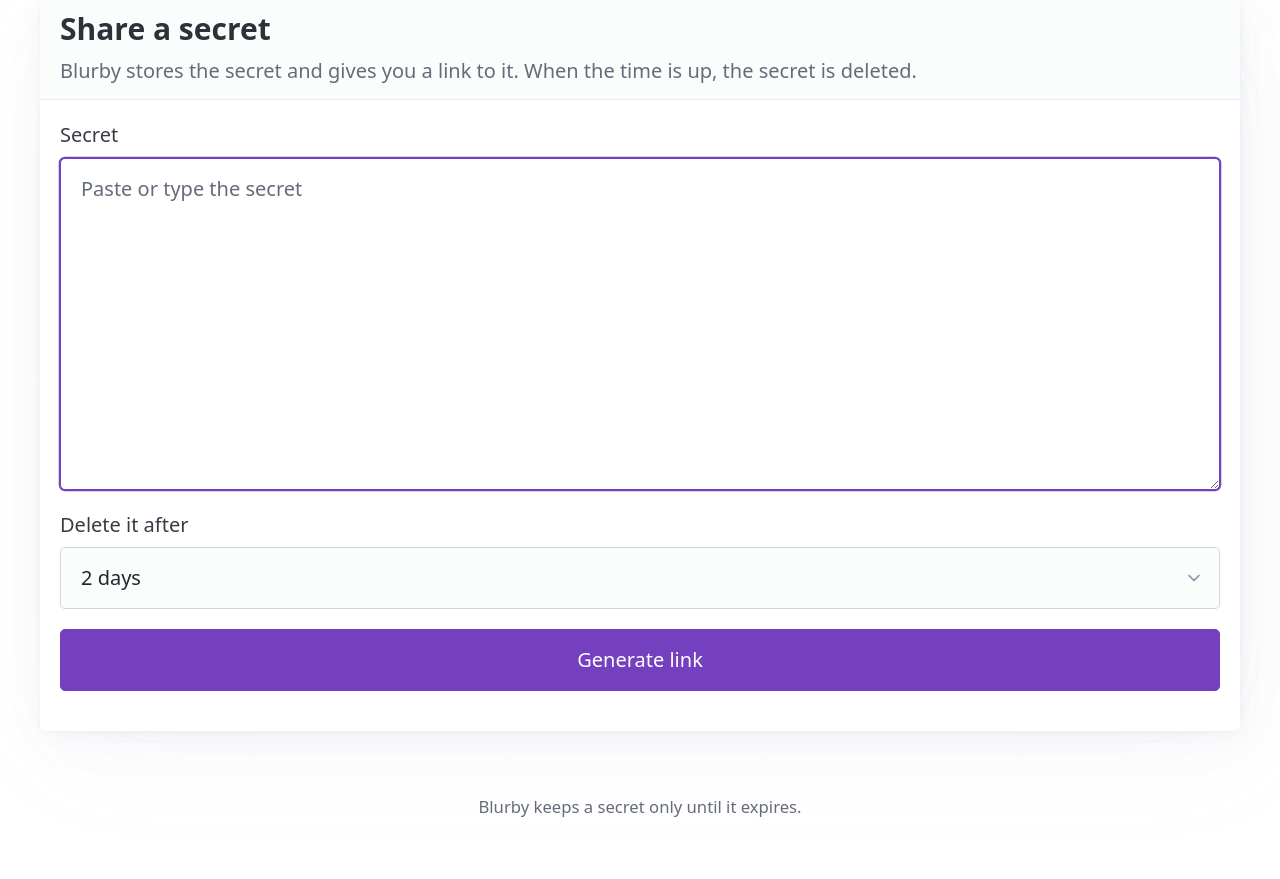
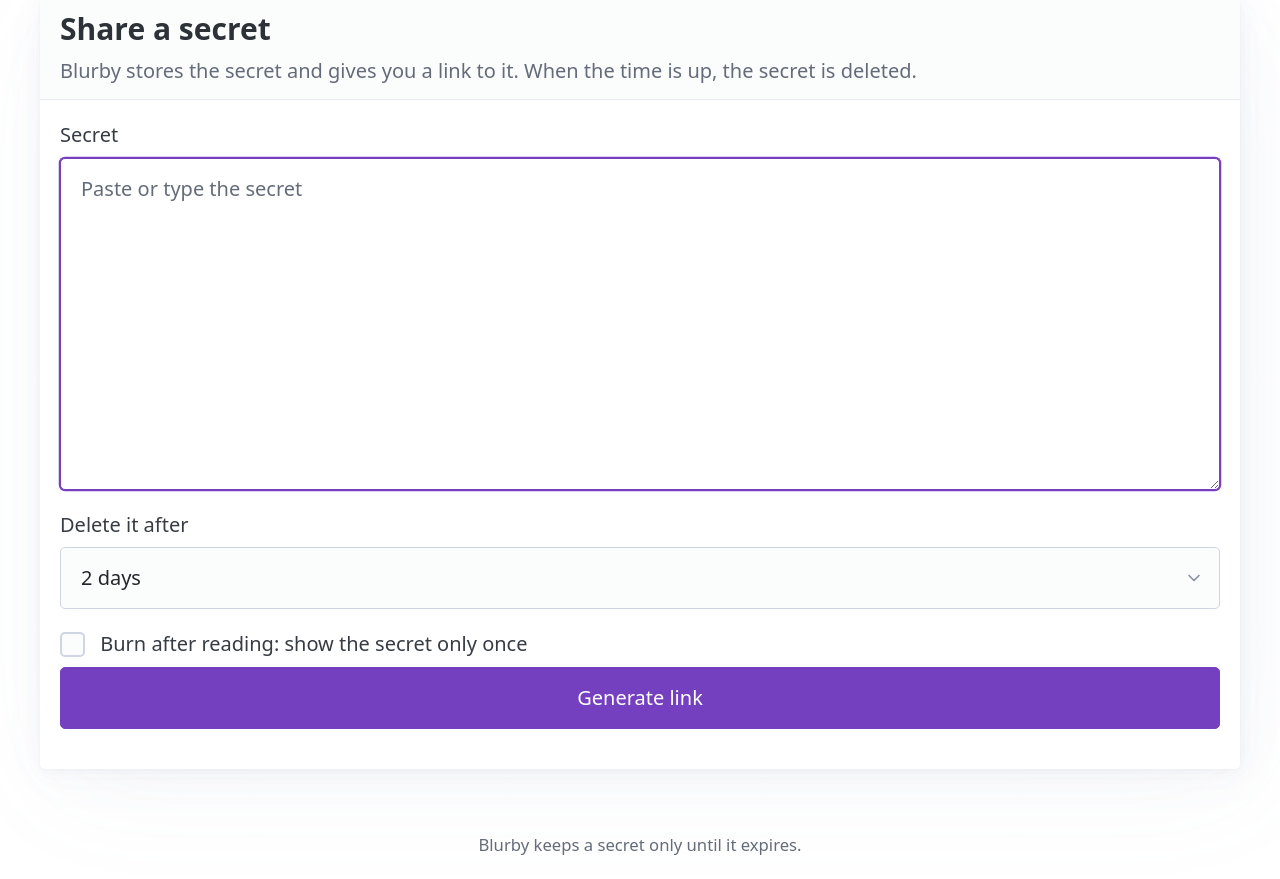
Before and after one commit to joniturunen/blurby, a Flask app: page / in a window 1280 px wide. Shown: the part 131-1010 px from the top of the page. Before the commit the page ends 948 px from the top, so only its background shows below. Run offline with Flask 3, Linux system fonts and the light colour scheme; parts of the project's set-up code (start-up, migrations or seed data) failed here and were passed over.

Commit message:
feat: read-once secrets that burn when revealed
The create form gets a "Burn after reading" checkbox, off by default.
For such a secret:

- Opening its link (GET, or HEAD from link previewers, email scanners
  and prefetching) shows a notice that it can be shown only once, with
  a Reveal button. Nothing is shown or burnt yet, so the creator can
  open their own link to see whether it has been read.
- Reveal is a POST to /reveal/<link>. It burns the secret with the same
  conditional UPDATE as #26 and shows the text only if that burn
  succeeded, so of simultaneous reveals only one gets the secret. The
  page says it won't be shown again and offers the copy button.
- Afterwards the link, and any further reveal, shows the read receipt
  (410). GET and HEAD on /reveal get 405, and revealing a normal secret
  redirects to its page.

blurby.js reveals in place with fetch, so the Reveal click counts as
interaction for the browser's leave-page prompt, and while the secret
is on screen leaving the page asks for confirmation. Without
JavaScript, the form posts as usual.

Checked in headless Chrome: GET and HEAD don't burn; a real click on
Reveal shows the secret without changing the URL and without CSP
violations; navigating away raises the beforeunload dialog, and
dismissing it keeps the secret on screen; the link then returns 410.

Closes #27

```diff
--- a/src/blurby/static/js/blurby.js
+++ b/src/blurby/static/js/blurby.js
@@ -42,4 +42,51 @@ function setUpCopyButtons(root) {
   }
 }
 
-setUpCopyButtons(document);
+// While a read-once secret is on screen (<article data-shown-once>), ask before
+// the reader leaves: it won't be shown again. Browsers show their own generic
+// wording, so the page itself explains why, and they ask only after the reader
+// has interacted with the page.
+function warnBeforeLeaving(root) {
+  if (!root.querySelector("[data-shown-once]")) return;
+  window.addEventListener("beforeunload", (event) => {
+    event.preventDefault();
+    event.returnValue = ""; // for older browsers
+  });
+}
+
+// <form data-reveal> reveals a read-once secret in place, with fetch, so that
+// the Reveal click counts as interaction for the leave-page prompt. Without
+// JavaScript, or if the request fails, the form posts as usual.
+function setUpReveal(root) {
+  for (const form of root.querySelectorAll("form[data-reveal]")) {
+    form.addEventListener("submit", async (event) => {
+      event.preventDefault();
+      form.querySelector("button")?.setAttribute("aria-busy", "true");
+      let page;
+      try {
+        const response = await fetch(form.action, { method: "POST" });
+        page = new DOMParser().parseFromString(await response.text(), "text/html");
+      } catch {
+        form.submit(); // doesn't fire this handler again
+        return;
+      }
+      const main = page.querySelector("main");
+      if (!main) {
+        // Not a Blurby page (a proxy's error page, say): let the browser show it.
+        form.submit();
+        return;
+      }
+      document.querySelector("main").replaceWith(main);
+      document.title = page.title;
+      setUp(main);
+    });
+  }
+}
+
+function setUp(root) {
+  setUpCopyButtons(root);
+  setUpReveal(root);
+  warnBeforeLeaving(root);
+}
+
+setUp(document);
--- a/src/blurby/templates/link.html
+++ b/src/blurby/templates/link.html
@@ -8,6 +8,9 @@
     <h1>Your secret's link</h1>
     <p>Send the link to the reader. Anyone with the link can read the secret until {{ expires|when }}.</p>
   </header>
+  {% if read_once %}
+  <p>🔥 This secret burns after reading: it's shown once, then deleted. Opening the link is safe, for you too. The secret is shown only when the reader clicks <strong>Reveal</strong>, and afterwards the link shows when it was read.</p>
+  {% endif %}
   <label for="sha_link">Link</label>
   <div role="group">
     <input type="text" id="sha_link" value="{{ url }}link/{{ sha_link }}" readonly>
--- a/src/blurby/templates/main.html
+++ b/src/blurby/templates/main.html
@@ -15,6 +15,10 @@
       <option value="{{ hours }}"{% if hours == default_ttl %} selected{% endif %}>{{ hours|hours }}</option>
       {% endfor %}
     </select>
+    <label>
+      <input type="checkbox" name="read_once" value="1">
+      Burn after reading: show the secret only once
+    </label>
     <button type="submit">Generate link</button>
   </form>
 </article>
--- a/src/blurby/views.py
+++ b/src/blurby/views.py
@@ -118,6 +118,7 @@ def index():
             creator=creator,
             timestamp=now,
             expires_at=now + timedelta(hours=hours),
+            read_once=bool(request.form.get("read_once")),
         )
         try:
             db.session.add(new_data)
@@ -129,6 +130,7 @@ def index():
                 sha_link=sha_link,
                 url=url,
                 expires=new_data.expires_at,
+                read_once=new_data.read_once,
             )
         except Exception:
             # Log the error with its traceback and show a generic error page
@@ -172,16 +174,38 @@ def read(sha_link):
     if data.burnt_at:
         logger.info(f"{current_username()} opened the receipt of a burnt secret")
         return receipt(data)
+    if data.read_once:
+        # Opening the link (GET, or HEAD from previewers) never shows or burns
+        # a read-once secret; only the Reveal button's POST does.
+        logger.info(f"{current_username()} opened a read-once sha link")
+        return render_template("reveal.html", username=current_username(), secret=data)
     logger.info(f"{current_username()} requested a sha link")
+    return show_secret(data, data.data)
+
+
+def show_secret(data, text, shown_once=False):
     return render_template(
         "read_link.html",
         username=current_username(),
-        retrieved_message=data.data,
+        retrieved_message=text,
         time=data.timestamp,
         sha_link=data.sha_link,
         ttl=data.expiry,
         creator=data.creator,
-        event_history=data.event_history,
+        shown_once=shown_once,
+    )
+
+
+def burn_statement(sha_link, now, reader):
+    """Burn the secret unless it's burnt already: the condition makes it atomic."""
+    return (
+        db.update(Data)
+        .where(Data.sha_link == sha_link, Data.burnt_at.is_(None))
+        .values(
+            data="",
+            burnt_at=now,
+            burnt_by=None if reader == "anonymous" else reader,
+        )
     )
 
 
@@ -196,18 +220,9 @@ def burn(sha_link):
     if secret is None or now >= secret.expiry:
         return not_found()
     reader = current_username()
-    # Only the first burn counts: the condition makes it a single atomic step.
-    burn_it = (
-        db.update(Data)
-        .where(Data.sha_link == sha_link, Data.burnt_at.is_(None))
-        .values(
-            data="",
-            burnt_at=now,
-            burnt_by=None if reader == "anonymous" else reader,
-        )
-    )
+    # Only the first burn counts.
     try:
-        burnt = db.session.execute(burn_it).rowcount == 1
+        burnt = db.session.execute(burn_statement(sha_link, now, reader)).rowcount == 1
         db.session.commit()
     except Exception:
         db.session.rollback()
@@ -217,6 +232,35 @@ def burn(sha_link):
     if burnt:
         logger.info(f"{reader} burnt a secret")
     return receipt(secret, just_burnt=burnt)
+
+
+@bp.route("/reveal/<string:sha_link>", methods=["POST"])
+def reveal(sha_link):
+    """Show a read-once secret and burn it in the same step (#27).
+
+    POST only: link previewers and scanners open links with GET or HEAD.
+    """
+    secret = db.session.get(Data, sha_link)
+    now = datetime.now()
+    if secret is None or now >= secret.expiry:
+        return not_found()
+    if not secret.read_once:
+        return redirect(url_for(".read", sha_link=sha_link), 303)
+    text = secret.data
+    reader = current_username()
+    # Of simultaneous reveals, only the one whose burn succeeds shows the text.
+    try:
+        burnt = db.session.execute(burn_statement(sha_link, now, reader)).rowcount == 1
+        db.session.commit()
+    except Exception:
+        db.session.rollback()
+        logger.exception(f"⚠ Error revealing a secret! Action called by {reader}")
+        return database_error()
+    if not burnt:
+        db.session.refresh(secret)
+        return receipt(secret)
+    logger.info(f"{reader} revealed a read-once secret, which burnt it")
+    return show_secret(secret, text, shown_once=True)
 
 
 @bp.route("/delete/<string:sha_link>", methods=["GET", "POST"])
```
Also changed, not shown: src/blurby/templates/read_link.html (+8 -1 lines), src/blurby/templates/reveal.html (added, +24 -0 lines), tests/test_log_privacy.py (+1 -0 lines), tests/test_read_once.py (added, +177 -0 lines).
